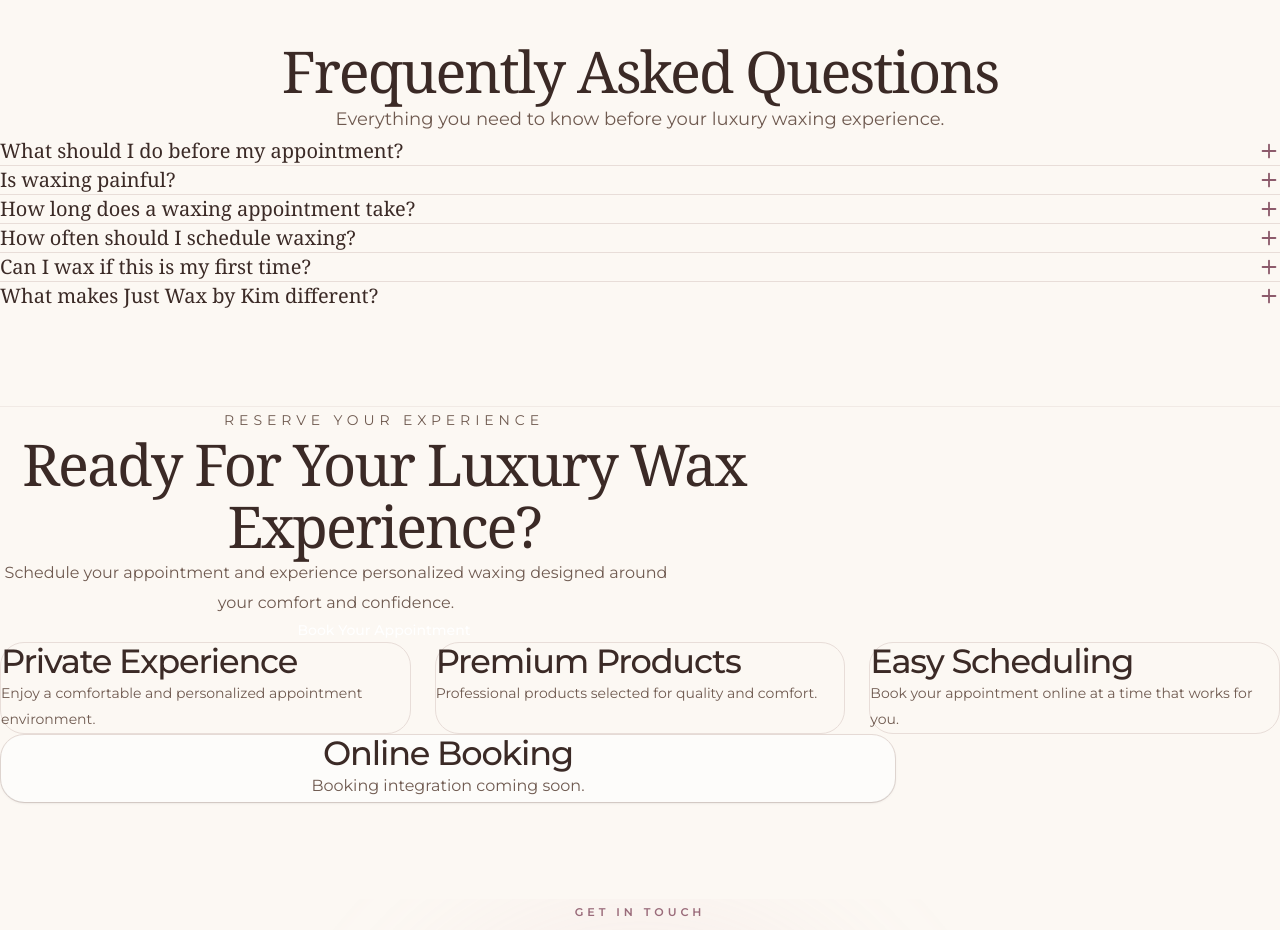
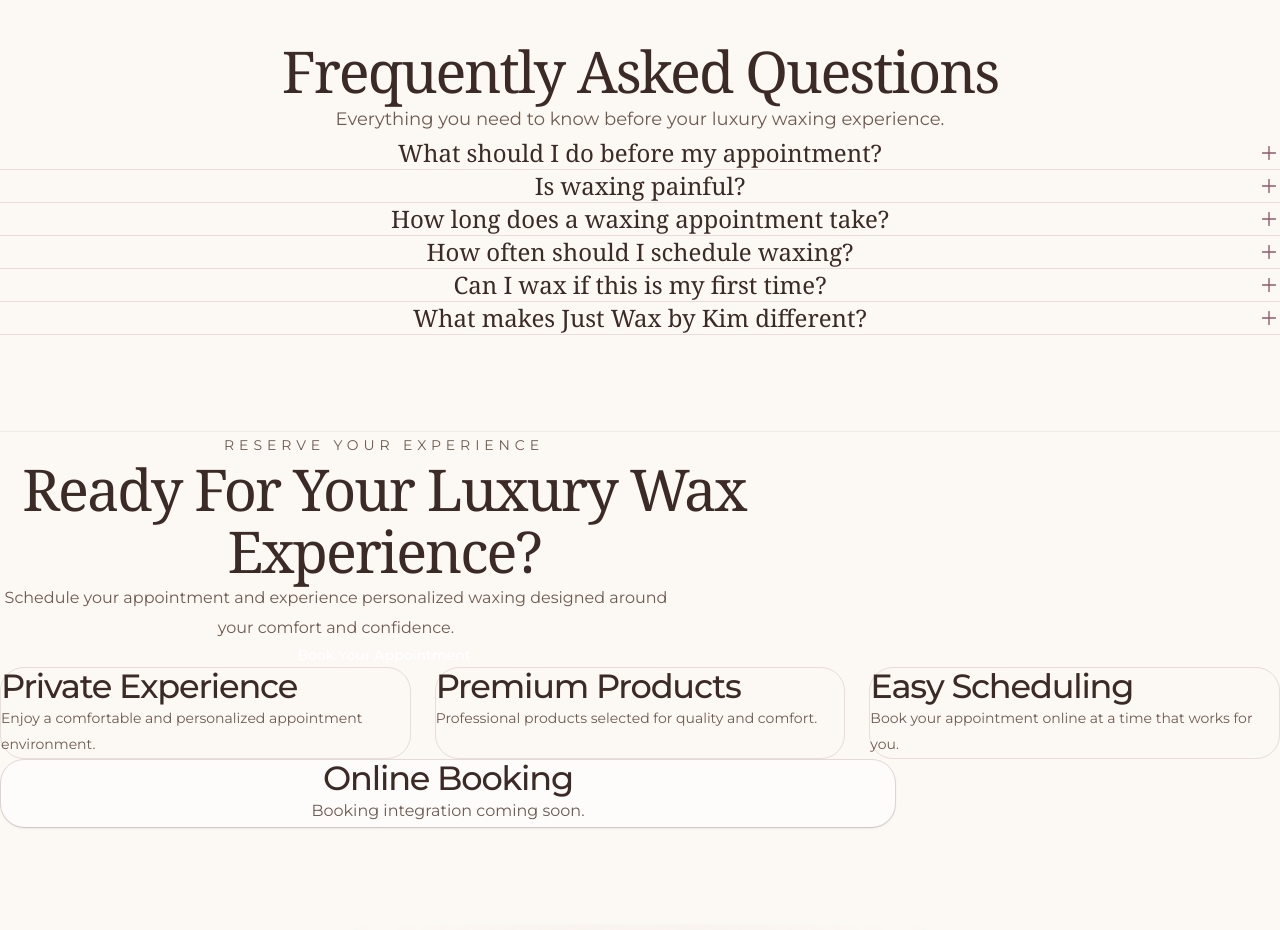
Before and after one commit to kevin-phan-25/just-wax-by-kim, a Next.js app: page / in a window 1280 px wide. Shown: the part 4780-5710 px from the top of the page. Built offline with nearby package versions, Linux system fonts and the light colour scheme; a web font is replaced by a local one.

Commit message:
Update FAQItem.tsx

```diff
--- a/features/faq/FAQItem.tsx
+++ b/features/faq/FAQItem.tsx
@@ -1,3 +1,22 @@
+/**
+ * -----------------------------------------------------------------------------
+ * File:
+ * features/faq/FAQItem.tsx
+ *
+ * Description:
+ * Individual FAQ accordion item.
+ *
+ * Changes:
+ *
+ * - July 30, 2026
+ * - Centered FAQ questions
+ * - Right aligned expand icon
+ * - Improved luxury editorial spacing
+ * - Preserved animated accordion behavior
+ *
+ * -----------------------------------------------------------------------------
+ */
+
 "use client";
 
 import {
@@ -25,46 +44,61 @@ export default function FAQItem({
 
   item,
 
-}:Props){
+}: Props){
 
 
 const [
+
   open,
-setOpen
-]=useState(false);
+
+  setOpen,
+
+] = useState(false);
 
 
 
 return (
 
 <div
+
   className="
+    w-full
+    border-b
+    border-[#E8DDD8]
     py-8
   "
+
 >
 
+
+  {/* QUESTION */}
 
   <button
 
     onClick={()=>setOpen(!open)}
 
     className="
+      relative
       flex
       w-full
       items-center
-  justify-between
-  text-left
+      justify-center
+      px-8
     "
 
   >
 
 
     <span
+
       className="
         font-serif
         text-xl
+        md:text-2xl
+        text-center
         text-[#3B2A26]
       "
+
     >
 
       {item.question}
@@ -72,47 +106,92 @@ className="
     </span>
 
 
+
+    {/* ICON */}
+
+    <span
+
+      className="
+        absolute
+        right-0
+        flex
+        items-center
+        justify-center
+      "
+
+    >
+
       {
         open
 
         ?
 
         <Minus
+
           size={22}
-  className="text-[#8C5A6B]"
+
+          strokeWidth={1.5}
+
+          className="
+            text-[#8C5A6B]
+          "
+
         />
 
         :
 
         <Plus
+
           size={22}
-  className="text-[#8C5A6B]"
+
+          strokeWidth={1.5}
+
+          className="
+            text-[#8C5A6B]
+          "
+
         />
 
       }
+
+
+    </span>
 
 
   </button>
 
 
 
+
+  {/* ANSWER */}
+
   {
+
     open &&
 
+    (
+
       <div
+
         className="
-    mt-5
-    max-w-4xl
+          mx-auto
+          mt-6
+          max-w-3xl
+          text-center
           text-[#8C7468]
           leading-relaxed
         "
+
       >
 
         {item.answer}
 
       </div>
 
+    )
+
   }
+
 
 
 </div>
```
Lines whose indentation alone changed are shown as unchanged.
